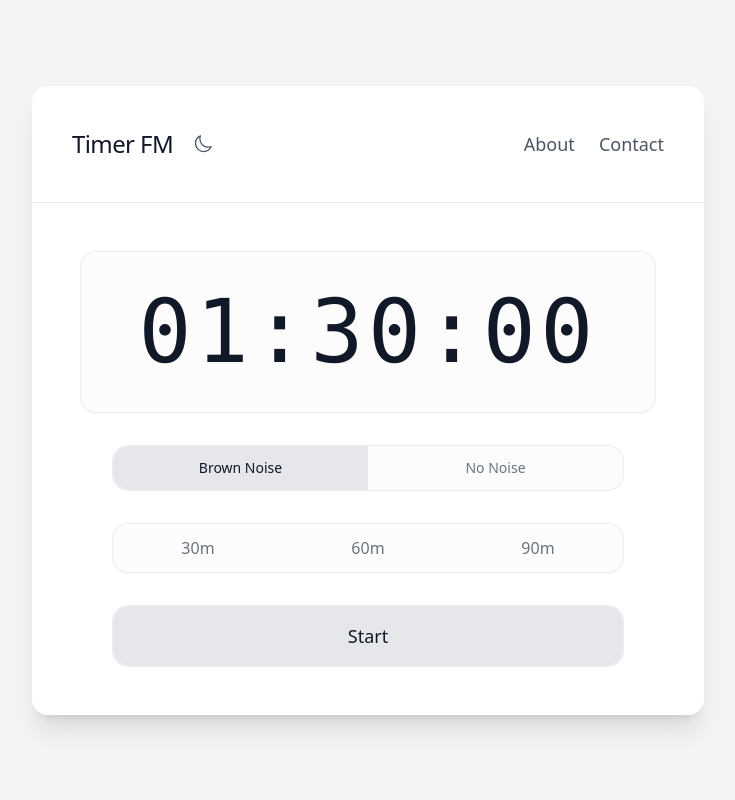
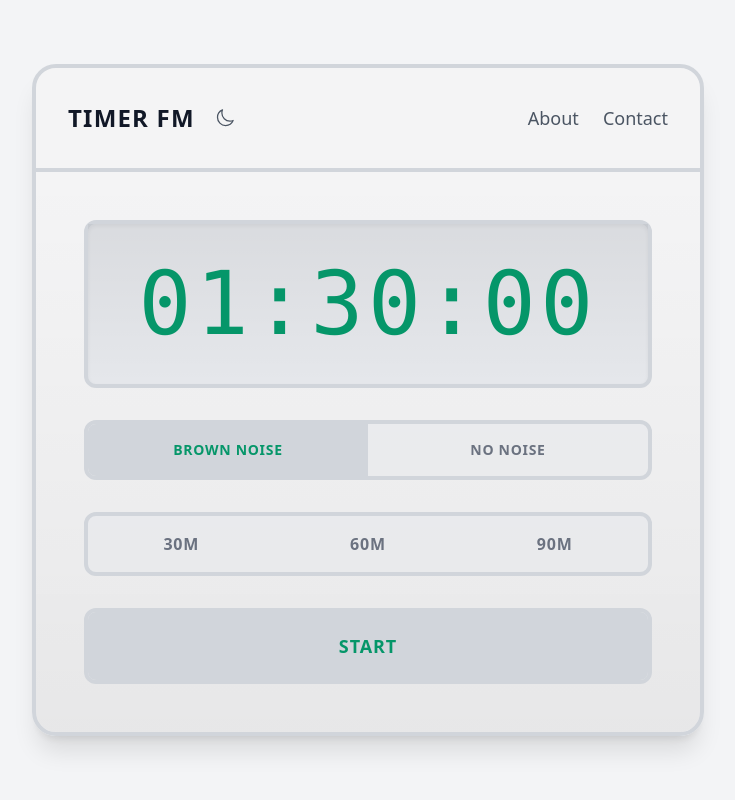
Before and after one commit to josh-may/timer-bud, a Next.js app: page / in a window 1280 px wide. Shown: the top 800 px of the page, without its empty margins (272-1007 px from the left). Built offline with nearby package versions, Linux system fonts and the light colour scheme; no server answers.

Commit message:
Lazy commit

```diff
--- a/pages/index.js
+++ b/pages/index.js
@@ -148,21 +148,25 @@ export default function Home() {
       >
         <main className="flex-1 flex flex-col items-center justify-center p-4 min-h-screen">
           <div
-            className={`w-full max-w-2xl mx-auto rounded-2xl shadow-xl overflow-hidden backdrop-blur-sm
-            ${isDarkMode ? "bg-zinc-900/95" : "bg-white/95"}`}
+            className={`w-full max-w-2xl mx-auto rounded-3xl shadow-xl overflow-hidden backdrop-blur-sm border-4
+            ${
+              isDarkMode
+                ? "bg-zinc-900/95 border-zinc-700"
+                : "bg-zinc-100/95 border-gray-300"
+            }`}
           >
             <header
-              className={`p-6 sm:p-10 border-b flex flex-col sm:flex-row justify-between items-center gap-4 sm:gap-0 relative ${
-                isDarkMode ? "border-zinc-700/50" : "border-gray-200"
+              className={`p-6 sm:p-8 border-b-4 flex flex-col sm:flex-row justify-between items-center gap-4 sm:gap-0 relative ${
+                isDarkMode ? "border-zinc-700" : "border-gray-300"
               }`}
             >
               <div className="flex items-center gap-3">
                 <h1
-                  className={`text-xl sm:text-2xl font-medium tracking-tight ${
+                  className={`text-xl sm:text-2xl font-bold tracking-wider ${
                     isDarkMode ? "text-zinc-50" : "text-gray-900"
                   }`}
                 >
-                  Timer FM
+                  TIMER FM
                 </h1>
                 <button
                   onClick={toggleTheme}
@@ -230,17 +234,17 @@ export default function Home() {
               </nav>
             </header>
 
-            <div className="p-8 sm:p-12 space-y-8 sm:space-y-10">
+            <div className="p-8 sm:p-12 space-y-8 sm:space-y-10 bg-gradient-to-b from-transparent to-black/5">
               <div className="space-y-6 sm:space-y-8 max-w-xl mx-auto">
-                {/* CLOCK */}
+                {/* CLOCK DISPLAY */}
                 <div
-                  className={`rounded-2xl border ${
+                  className={`rounded-xl border-4 shadow-inner ${
                     isDarkMode
-                      ? "border-zinc-700/50 bg-zinc-800/30"
-                      : "border-gray-200/70 bg-gray-50/50"
+                      ? "border-zinc-700 bg-zinc-800"
+                      : "border-gray-300 bg-gray-200"
                   }`}
                 >
-                  <div className="h-[100px] sm:h-[160px] flex items-center justify-center px-6 sm:px-8">
+                  <div className="h-[100px] sm:h-[160px] flex items-center justify-center px-6 sm:px-8 bg-gradient-to-b from-black/5 to-transparent">
                     {isEditing ? (
                       <input
                         type="text"
@@ -252,7 +256,9 @@ export default function Home() {
                         }
                         onBlur={handleTimeSubmit}
                         className={`text-4xl sm:text-[5.5rem] font-mono text-center bg-transparent w-full focus:outline-none tracking-wider
-                          ${isDarkMode ? "text-zinc-50" : "text-gray-900"}`}
+                          ${
+                            isDarkMode ? "text-emerald-400" : "text-emerald-600"
+                          }`}
                       />
                     ) : (
                       <div
@@ -260,8 +266,8 @@ export default function Home() {
                         className={`text-4xl sm:text-[5.5rem] font-mono text-center cursor-pointer transition-colors tracking-wider
                           ${
                             isDarkMode
-                              ? "text-zinc-50 hover:text-zinc-300"
-                              : "text-gray-900 hover:text-gray-600"
+                              ? "text-emerald-400 hover:text-emerald-300"
+                              : "text-emerald-600 hover:text-emerald-500"
                           }`}
                       >
                         {formatTime(timeInSeconds)}
@@ -270,53 +276,54 @@ export default function Home() {
                   </div>
                 </div>
 
-                {/* settings */}
+                {/* CONTROLS */}
                 <div
-                  className={`rounded-2xl border max-w-lg mx-auto w-full ${
+                  className={`rounded-xl border-4 ${
                     isDarkMode
-                      ? "border-zinc-700/50 bg-zinc-800/30"
-                      : "border-gray-200/70 bg-gray-50/50"
+                      ? "border-zinc-700 bg-zinc-800/50"
+                      : "border-gray-300 bg-gray-200/50"
                   }`}
                 >
                   <div className="flex w-full">
                     <button
                       onClick={() => setUseNoise(true)}
                       disabled={isRunning}
-                      className={`flex-1 px-5 py-3 text-sm font-medium rounded-l-2xl transition-colors ${
+                      className={`flex-1 px-5 py-4 text-sm font-bold tracking-wider rounded-l-lg transition-colors ${
                         useNoise
                           ? isDarkMode
-                            ? "bg-zinc-700 text-zinc-50"
-                            : "bg-gray-200 text-gray-900"
+                            ? "bg-zinc-700 text-emerald-400"
+                            : "bg-gray-300 text-emerald-600"
                           : isDarkMode
                           ? "text-zinc-400 hover:text-zinc-300 disabled:opacity-50 disabled:cursor-not-allowed disabled:hover:text-zinc-400"
                           : "text-gray-500 hover:text-gray-600 disabled:opacity-50 disabled:cursor-not-allowed disabled:hover:text-gray-500"
                       }`}
                     >
-                      Brown Noise
+                      BROWN NOISE
                     </button>
                     <button
                       onClick={() => setUseNoise(false)}
                       disabled={isRunning}
-                      className={`flex-1 px-5 py-3 text-sm font-medium rounded-r-2xl transition-colors ${
+                      className={`flex-1 px-5 py-4 text-sm font-bold tracking-wider rounded-r-lg transition-colors ${
                         !useNoise
                           ? isDarkMode
-                            ? "bg-zinc-700 text-zinc-50"
-                            : "bg-gray-200 text-gray-900"
+                            ? "bg-zinc-700 text-emerald-400"
+                            : "bg-gray-300 text-emerald-600"
                           : isDarkMode
                           ? "text-zinc-400 hover:text-zinc-300 disabled:opacity-50 disabled:cursor-not-allowed disabled:hover:text-zinc-400"
                           : "text-gray-500 hover:text-gray-600 disabled:opacity-50 disabled:cursor-not-allowed disabled:hover:text-gray-500"
                       }`}
                     >
-                      No Noise
+                      NO NOISE
                     </button>
                   </div>
                 </div>
 
+                {/* PRESETS */}
                 <div
-                  className={`rounded-2xl border max-w-lg mx-auto w-full ${
+                  className={`rounded-xl border-4 ${
                     isDarkMode
-                      ? "border-zinc-700/50 bg-zinc-800/30"
-                      : "border-gray-200/70 bg-gray-50/50"
+                      ? "border-zinc-700 bg-zinc-800/50"
+                      : "border-gray-300 bg-gray-200/50"
                   }`}
                 >
                   <div className="grid grid-cols-3 w-full">
@@ -325,37 +332,37 @@ export default function Home() {
                         key={minutes}
                         onClick={() => handlePresetClick(minutes)}
                         disabled={isRunning}
-                        className={`py-3 text-sm sm:text-base font-medium transition-colors ${
+                        className={`py-4 text-sm sm:text-base font-bold tracking-wider transition-colors ${
                           isDarkMode
-                            ? "text-zinc-400 hover:text-zinc-300 disabled:opacity-50 disabled:cursor-not-allowed disabled:hover:text-zinc-400"
-                            : "text-gray-500 hover:text-gray-600 disabled:opacity-50 disabled:cursor-not-allowed disabled:hover:text-gray-500"
+                            ? "text-zinc-400 hover:text-emerald-400 disabled:opacity-50 disabled:cursor-not-allowed disabled:hover:text-zinc-400"
+                            : "text-gray-500 hover:text-emerald-600 disabled:opacity-50 disabled:cursor-not-allowed disabled:hover:text-gray-500"
                         }`}
                       >
-                        {minutes}m
+                        {minutes}M
                       </button>
                     ))}
                   </div>
                 </div>
 
+                {/* START/PAUSE */}
                 <div
-                  className={`rounded-2xl border max-w-lg mx-auto w-full ${
+                  className={`rounded-xl border-4 ${
                     isDarkMode
-                      ? "border-zinc-700/50 bg-zinc-800/30"
-                      : "border-gray-200/70 bg-gray-50/50"
+                      ? "border-zinc-700 bg-zinc-800/50"
+                      : "border-gray-300 bg-gray-200/50"
                   }`}
                 >
                   <button
                     onClick={toggleTimer}
-                    className={`w-full py-4 font-medium text-base sm:text-lg rounded-2xl transition-colors ${
+                    className={`w-full py-5 font-bold text-base sm:text-lg rounded-lg transition-colors tracking-wider ${
                       isDarkMode
-                        ? "bg-zinc-700 text-zinc-50 hover:bg-zinc-600"
-                        : "bg-gray-200 text-gray-900 hover:bg-gray-300"
+                        ? "bg-zinc-700 text-emerald-400 hover:bg-zinc-600"
+                        : "bg-gray-300 text-emerald-600 hover:bg-gray-400"
                     }`}
                   >
-                    {isRunning ? "Pause" : "Start"}
+                    {isRunning ? "PAUSE" : "START"}
                   </button>
                 </div>
-                {/*  */}
               </div>
             </div>
           </div>
```
